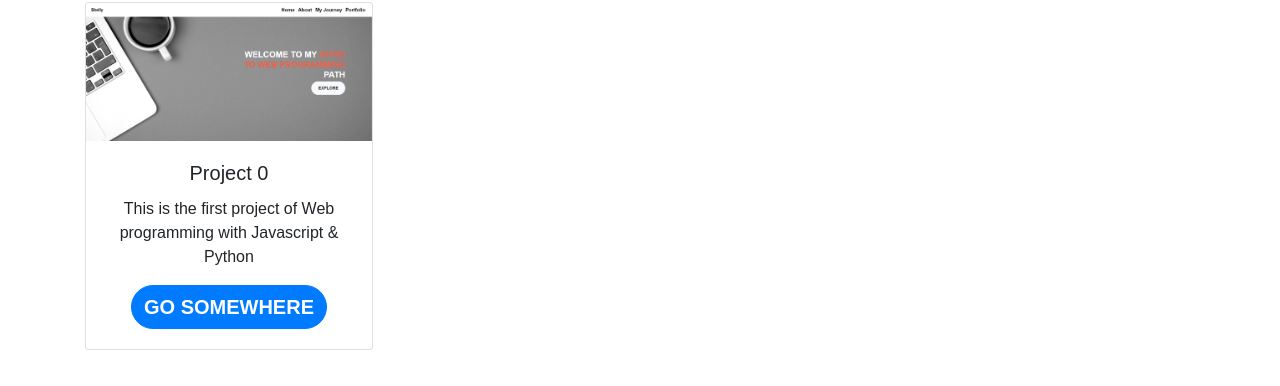
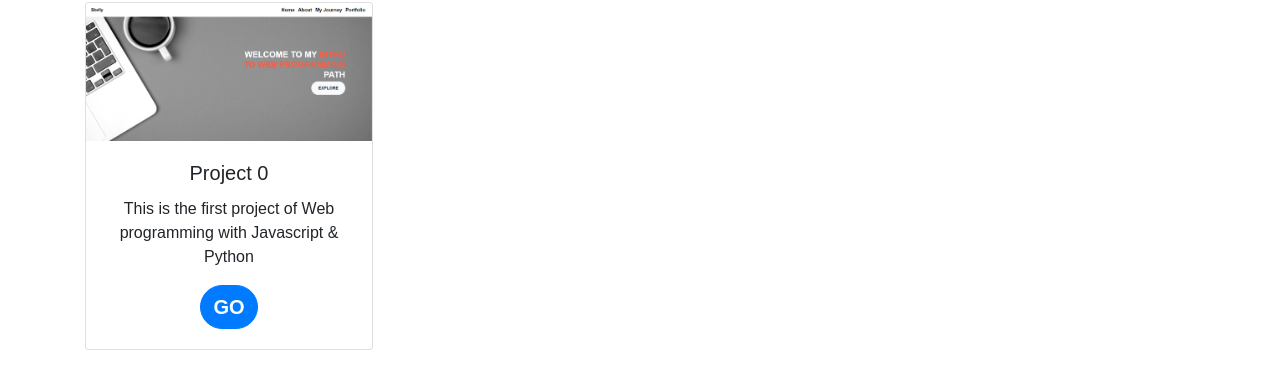
Before and after one commit to Skelztag/Project0, a plain HTML site: page portfolio.html in a window 1280 px wide. Shown: the part 118-504 px from the top of the page. Drawn offline with nearby package versions, Linux system fonts and the light colour scheme.

Commit message:
Update portfolio.html

```diff
--- a/portfolio.html
+++ b/portfolio.html
@@ -49,7 +49,7 @@
 				  <div class="card-body">
 				     <h5 class="card-title">Project 0</h5>
 				     <p class="card-text">This is the first project of Web programming with Javascript & Python</p>
-				     <a href="https://skelztag.github.io/Project0/index.html" class="btn btn-primary">Go somewhere</a>
+				     <a href="https://skelztag.github.io/Project0/index.html" class="btn btn-primary">Go</a>
 				  </div>
 			   </div>
 			</div>
```
